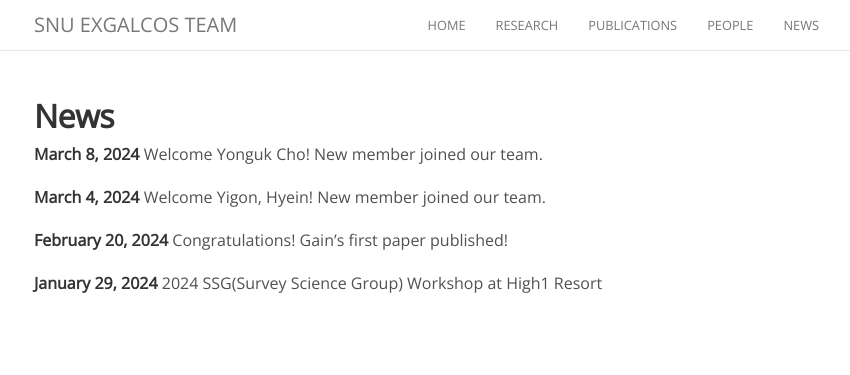
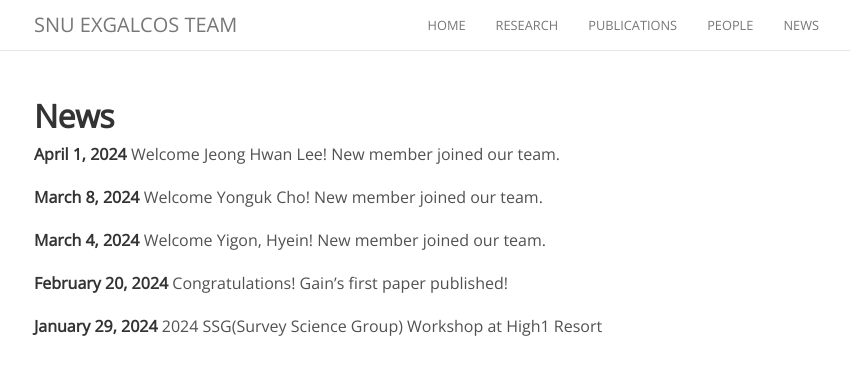
Before and after one commit to exgalcos/exgalcos.github.io, a Jekyll site: the page built from news.md, in a window 1280 px wide. Shown: the top 375 px of the page, without its empty margins (221-1071 px from the left). Built offline with Jekyll 4.4.1, drawn with Linux system fonts in a browser that asks for light colours; nearby versions of some CDN libraries; comment, search, counter and statistics services are not loaded.

Commit message:
Update news.md

```diff
--- a/news.md
+++ b/news.md
@@ -4,6 +4,9 @@ permalink: /news/
 ---
 
 ## **News**
+
+**April 1, 2024**
+Welcome Jeong Hwan Lee! New member joined our team.
 
 **March 8, 2024**
 Welcome Yonguk Cho! New member joined our team.
```
